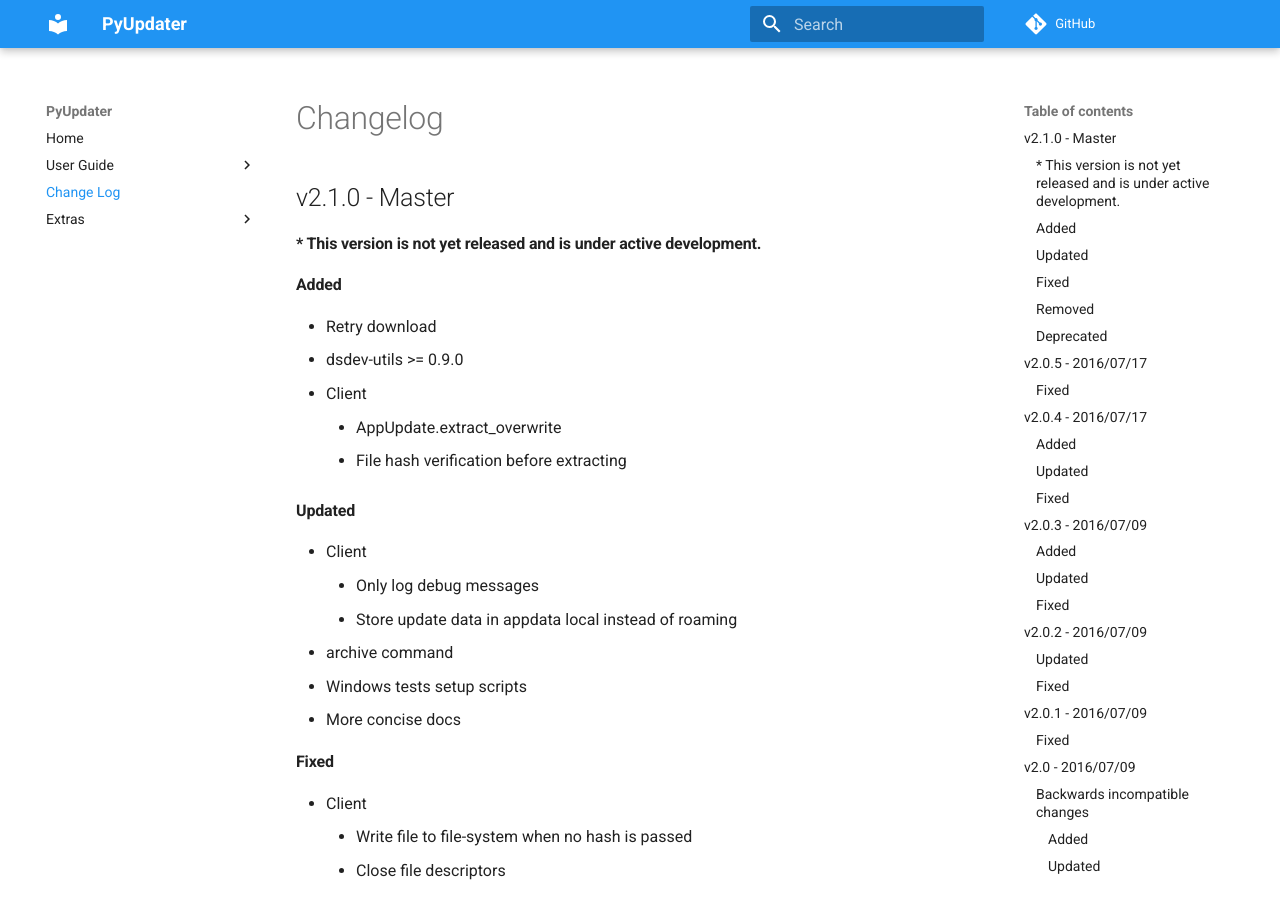
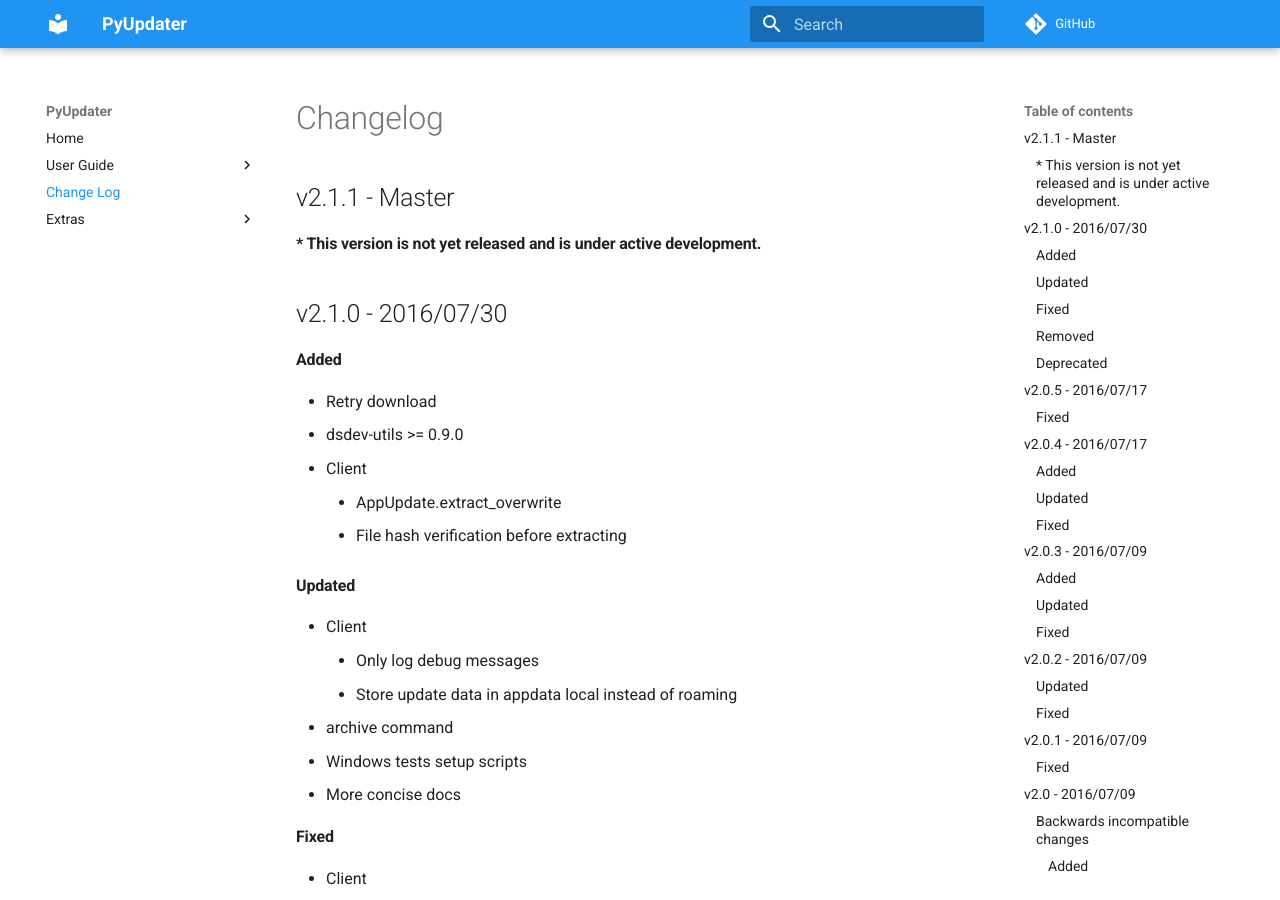
Before and after one commit to Digital-Sapphire/PyUpdater, an MkDocs documentation site: the page built from docs/changelog.md, in a window 1280 px wide and 900 px high. Built offline with MkDocs 1.6.1 and Material for MkDocs 9.7.7, drawn with Linux system fonts in a browser that asks for light colours; comment, search, counter and statistics services are not loaded; old or Windows-style settings are respelled for this version of MkDocs; some of the changed text lies outside the part shown.

Commit message:
update changelog

```diff
--- a/docs/changelog.md
+++ b/docs/changelog.md
@@ -1,7 +1,10 @@
 # Changelog
 
-## v2.1.0 - Master
+## v2.1.1 - Master
 ####* This version is not yet released and is under active development.
+
+
+## v2.1.0 - 2016/07/30
 
 ####Added
 
```
Also changed, not shown: other parts of docs/changelog.md (+2 -2 lines).
